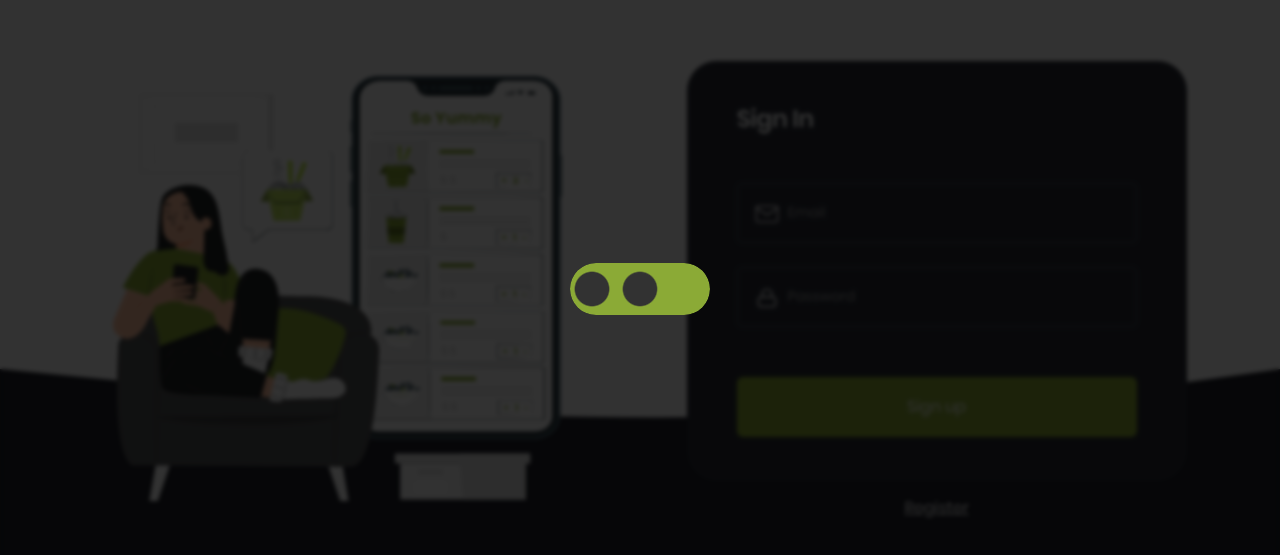
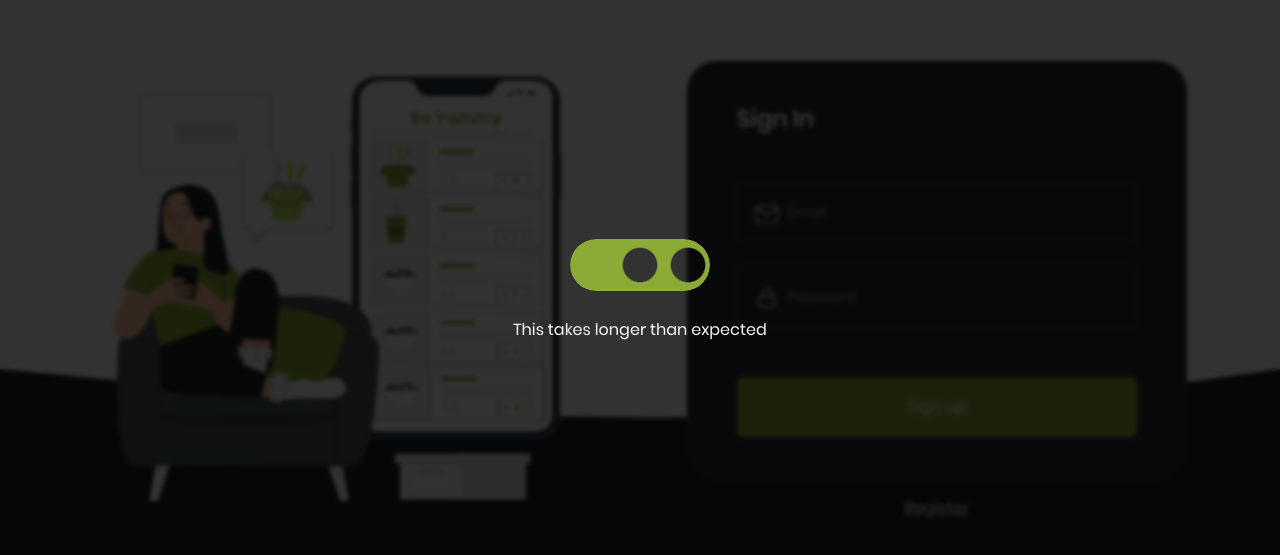
Before and after one commit to pawelrogowski/soYum, a React (Vite) app: page /signin in a window 1280 px wide. Shown: the part 111-666 px from the top of the page. Built offline with nearby package versions, Linux system fonts and the light colour scheme.

Commit message:
added text to loader

```diff
--- a/src/components/LoaderDots/LoaderDots.jsx
+++ b/src/components/LoaderDots/LoaderDots.jsx
@@ -2,7 +2,7 @@ import { StyledDiv } from "./LoaderDots.styled";
 export const LoaderDots = () => {
   return (
     <StyledDiv>
-      <div></div>
+      <div></div> <p>This takes longer than expected</p>
     </StyledDiv>
   );
 };
--- a/src/components/LoaderDots/LoaderDots.styled.js
+++ b/src/components/LoaderDots/LoaderDots.styled.js
@@ -5,6 +5,7 @@ export const StyledDiv = styled.div`
   top: 0;
   left: 0;
   display: flex;
+  flex-direction: column;
   justify-content: center;
   align-items: center;
   width: 100vw;
@@ -14,7 +15,7 @@ export const StyledDiv = styled.div`
   transition: background-color 200ms;
   z-index: 1;
 
-  animation: delayLoader 1s ease-in-out 1 forwards;
+  animation: delayLoader 1.5s ease-in-out 1 forwards;
 
   div {
     width: 140px;
@@ -54,7 +55,6 @@ export const StyledDiv = styled.div`
     }
   }
 
-  /* Define the delayLoader animation */
   @keyframes delayLoader {
     0% {
       opacity: 0;
@@ -66,4 +66,22 @@ export const StyledDiv = styled.div`
       opacity: 1;
     }
   }
+
+  p {
+    margin-top: 30px;
+    font-size: 16px;
+    color: #fafafa;
+    opacity: 0;
+
+    animation: fadeInText 0.5s ease-in-out 5s 1 forwards;
+  }
+
+  @keyframes fadeInText {
+    0% {
+      opacity: 0;
+    }
+    100% {
+      opacity: 1;
+    }
+  }
 `;
```
